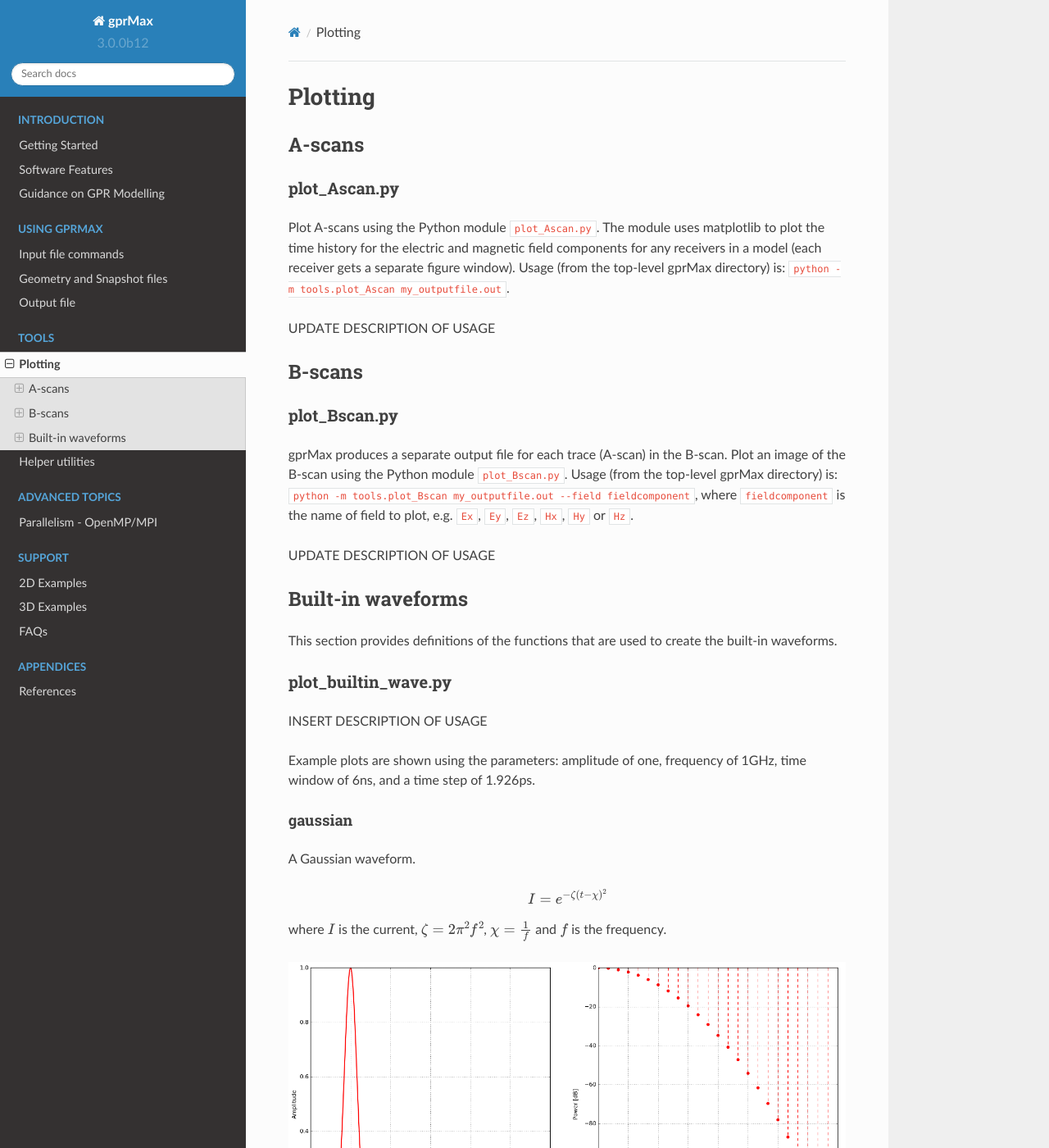
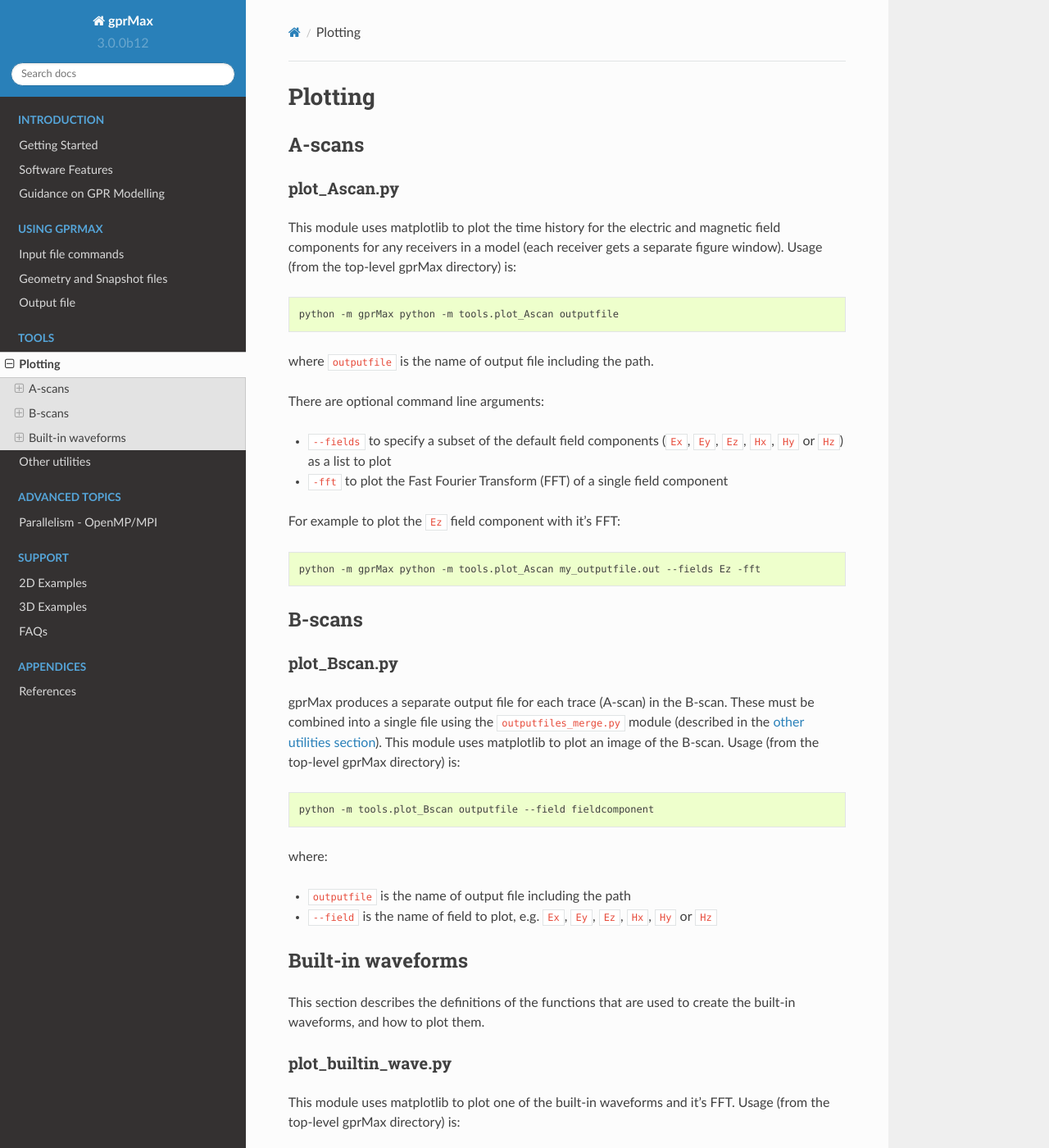
Before and after one commit to gprMax/gprMax, a Sphinx documentation site: the page built from docs/source/plotting.rst, in a window 1280 px wide and 1400 px high. Shown: the whole window at 82% size. Built offline with Sphinx 7.4.7 and the Read the Docs theme 2.0.0, drawn with Linux system fonts in a browser that asks for light colours; some of the changed text lies outside the part shown.

Commit message:
Updated docs on tools.

```diff
--- a/docs/source/index.rst
+++ b/docs/source/index.rst
@@ -24,7 +24,7 @@
     :caption: Tools
 
     plotting
-    helper
+    utils
 
 .. toctree::
     :maxdepth: 2
--- a/docs/source/plotting.rst
+++ b/docs/source/plotting.rst
@@ -11,9 +11,24 @@
 plot_Ascan.py
 -------------
 
-Plot A-scans using the Python module ``plot_Ascan.py``. The module uses matplotlib to plot the time history for the electric and magnetic field components for any receivers in a model (each receiver gets a separate figure window). Usage (from the top-level gprMax directory) is: ``python -m tools.plot_Ascan my_outputfile.out``.
+This module uses matplotlib to plot the time history for the electric and magnetic field components for any receivers in a model (each receiver gets a separate figure window). Usage (from the top-level gprMax directory) is:
 
-UPDATE DESCRIPTION OF USAGE
+.. code-block:: none
+
+    python -m gprMax python -m tools.plot_Ascan outputfile
+
+where ``outputfile`` is the name of output file including the path.
+
+There are optional command line arguments:
+
+* ``--fields`` to specify a subset of the default field components (``Ex``, ``Ey``, ``Ez``, ``Hx``, ``Hy`` or ``Hz``) as a list to plot
+* ``-fft`` to plot the Fast Fourier Transform (FFT) of a single field component
+
+For example to plot the ``Ez`` field component with it's FFT:
+
+.. code-block:: none
+
+    python -m gprMax python -m tools.plot_Ascan my_outputfile.out --fields Ez -fft
 
 B-scans
 =======
@@ -21,9 +36,16 @@
 plot_Bscan.py
 -------------
 
-gprMax produces a separate output file for each trace (A-scan) in the B-scan. Plot an image of the B-scan using the Python module ``plot_Bscan.py``. Usage (from the top-level gprMax directory) is: ``python -m tools.plot_Bscan my_outputfile.out --field fieldcomponent``, where ``fieldcomponent`` is the name of field to plot, e.g. ``Ex``, ``Ey``, ``Ez``, ``Hx``, ``Hy`` or ``Hz``.
+gprMax produces a separate output file for each trace (A-scan) in the B-scan. These must be combined into a single file using the ``outputfiles_merge.py`` module (described in the :ref:`other utilities section <utils>`). This module uses matplotlib to plot an image of the B-scan. Usage (from the top-level gprMax directory) is:
 
-UPDATE DESCRIPTION OF USAGE
+.. code-block:: none
+
+    python -m tools.plot_Bscan outputfile --field fieldcomponent
+
+where:
+
+* ``outputfile`` is the name of output file including the path
+* ``--field`` is the name of field to plot, e.g. ``Ex``, ``Ey``, ``Ez``, ``Hx``, ``Hy`` or ``Hz``
 
 
 .. _waveforms:
@@ -31,15 +53,30 @@
 Built-in waveforms
 ==================
 
-This section provides definitions of the functions that are used to create the built-in waveforms.
+This section describes the definitions of the functions that are used to create the built-in waveforms, and how to plot them.
 
 plot_builtin_wave.py
 --------------------
 
-INSERT DESCRIPTION OF USAGE
+This module uses matplotlib to plot one of the built-in waveforms and it's FFT. Usage (from the top-level gprMax directory) is:
 
+.. code-block:: none
 
-Example plots are shown using the parameters: amplitude of one, frequency of 1GHz, time window of 6ns, and a time step of 1.926ps.
+    python -m tools.plot_builtin_wave type amp freq timewindow dt
+
+where:
+
+* ``type`` is the type of waveform, e.g. gaussian, ricker etc...
+* ``amp`` is the amplitude of the waveform
+* ``freq`` is the centre frequency of the waveform
+* ``timewindow`` is the time window to view the waveform, i.e. the time window of the proposed simulation
+* ``dt`` is the time step to view waveform, i.e. the time step of the proposed simulation
+
+There is an optional command line argument:
+
+* ``-fft`` to plot the FFT of the waveform
+
+Example plots of all the built-in waveforms are shown using the parameters: amplitude of one, frequency of 1GHz, time window of 6ns, and a time step of 1.926ps.
 
 gaussian
 ^^^^^^^^
```
Also changed, not shown: docs/source/helper.rst (deleted, +0 -20 lines), docs/source/utils.rst (added, +33 -0 lines).
